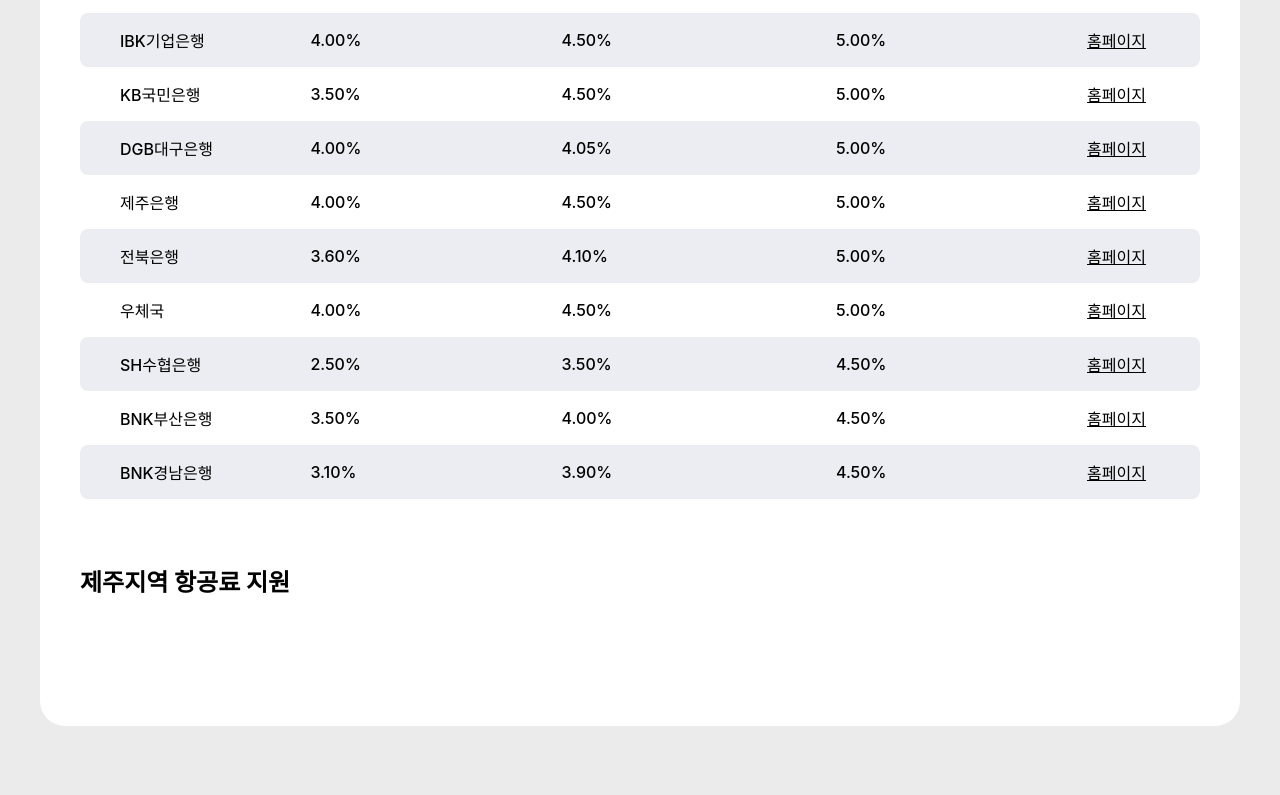
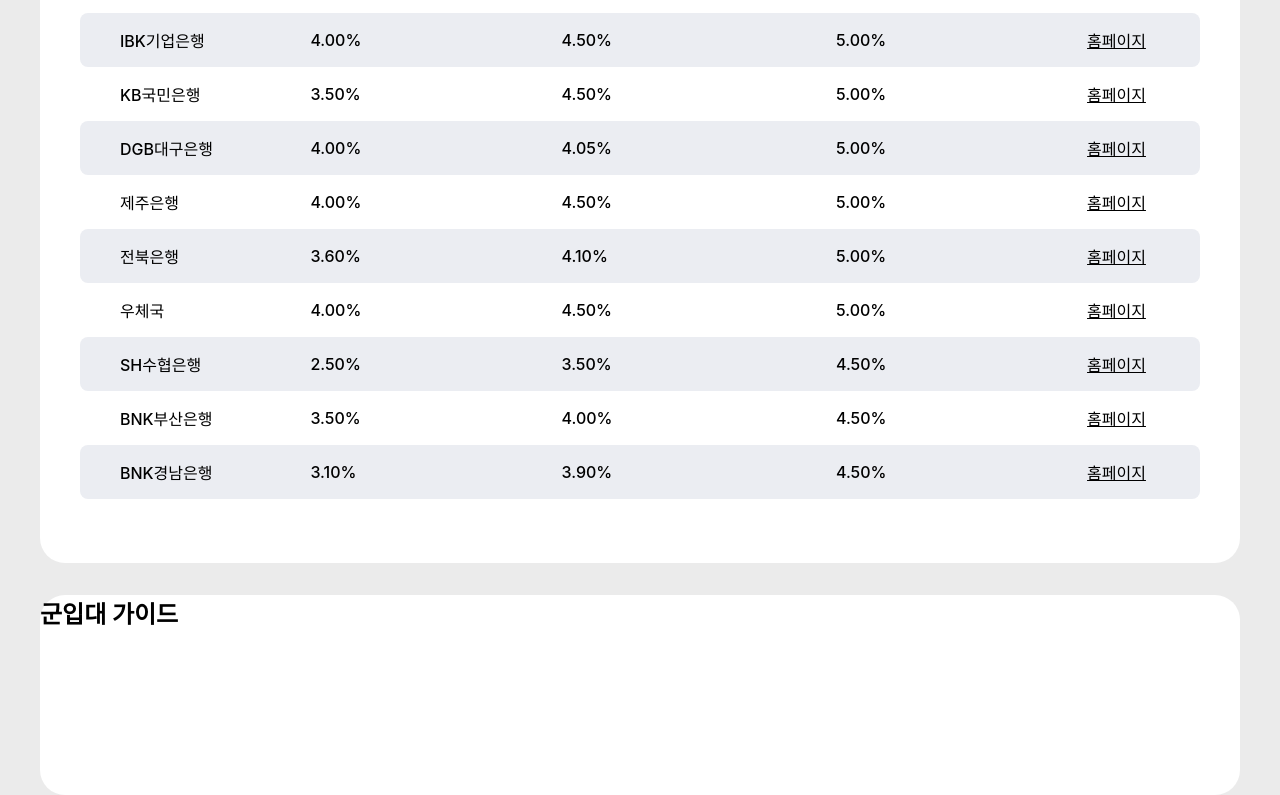
Before and after one commit to k1a11220/goonin, a Gatsby site: page / in a window 1280 px wide. Shown: the part 911-1706 px from the top of the page. Before the commit the page ends 1637 px from the top, so only its background shows below. Built offline with nearby package versions, Linux system fonts and the light colour scheme; Gatsby itself is replaced by a stand-in of ours.

Commit message:
Create footer

```diff
--- /dev/null
+++ b/src/components/footer.js
@@ -0,0 +1,23 @@
+import React from "react";
+import styled from "styled-components";
+
+const Container = styled.footer`
+  width: var(--width);
+  height: 200px;
+  border-radius: 25px;
+  background-color: var(--white);
+  margin: 0 auto;
+  margin-top: 32px;
+`;
+
+const Footer = () => {
+  return (
+    <Container>
+      <div>
+        <h2>군입대 가이드</h2>
+      </div>
+    </Container>
+  );
+};
+
+export default Footer;
--- a/src/layout/layout.js
+++ b/src/layout/layout.js
@@ -5,6 +5,7 @@
 import styledTheme from "../styles/theme";
 import GlobalStyle from "../styles/globalStyle";
 import Navigation from "../components/navigation";
+import Footer from "../components/footer";
 
 const Layout = ({ children }) => {
   const [theme, themeToggler] = useTheme();
@@ -15,6 +16,7 @@
         <GlobalStyle />
         <Navigation />
         {children}
+        <Footer />
       </ThemeContext.Provider>
     </ThemeProvider>
   );
--- a/src/pages/index.js
+++ b/src/pages/index.js
@@ -14,11 +14,11 @@
 `;
 
 const Wrapper = styled.div`
-  padding: 64px 40px;
+  padding: 64px 40px 0 40px;
 `;
 
 const ContentsWrapper = styled.section`
-  margin-bottom: 64px;
+  padding-bottom: 64px;
 
   & h2 {
     margin-bottom: 32px;
@@ -41,7 +41,9 @@
     height: 40px;
     border: none;
     border-radius: 8px;
-    background-color: #ebedf2;
+    background-color: #326bbf;
+    color: var(--white);
+    font-size: 14px;
   }
 `;
 
@@ -95,9 +97,6 @@
             </FundTitle>
             {table === true ? <FundTable /> : <FundCard />}
           </ContentsWrapper>
-          <ContentsWrapper>
-            <h2>제주지역 항공료 지원</h2>
-          </ContentsWrapper>
         </Wrapper>
       </Container>
     </Layout>
```
